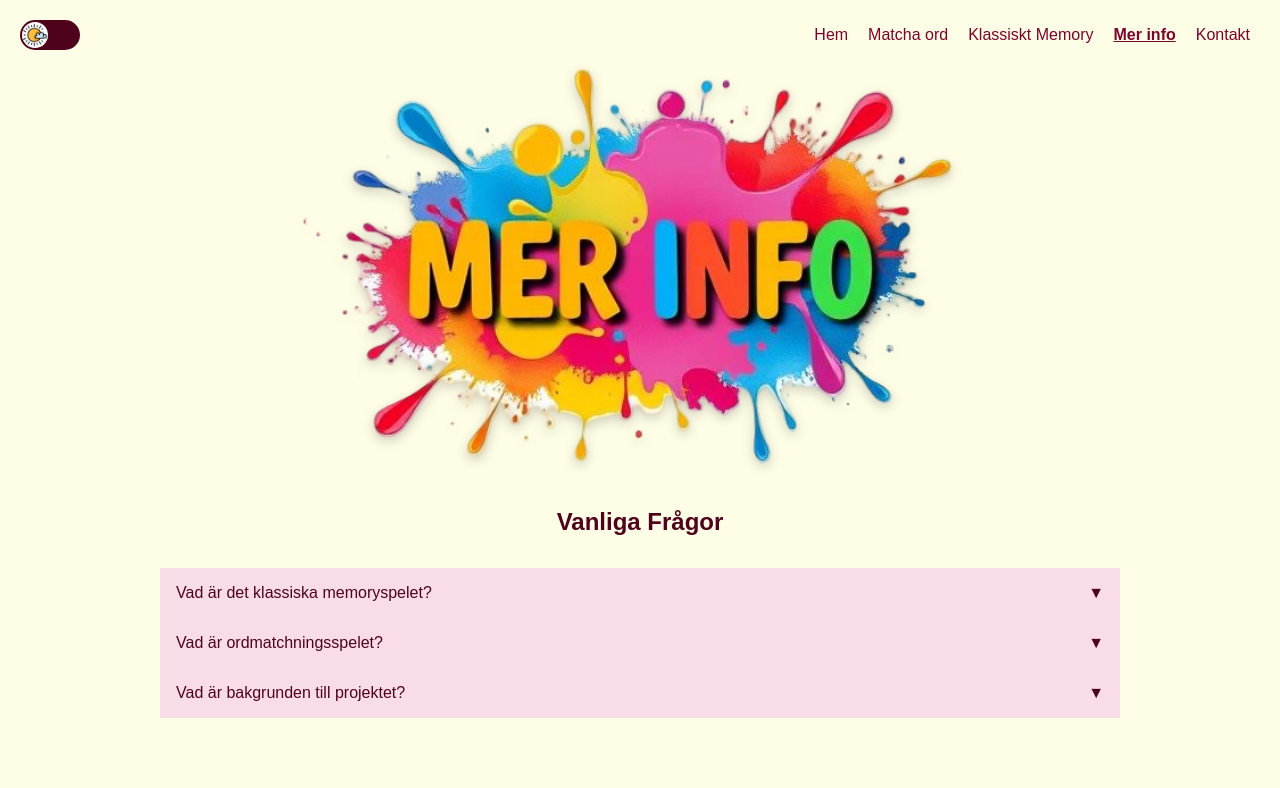
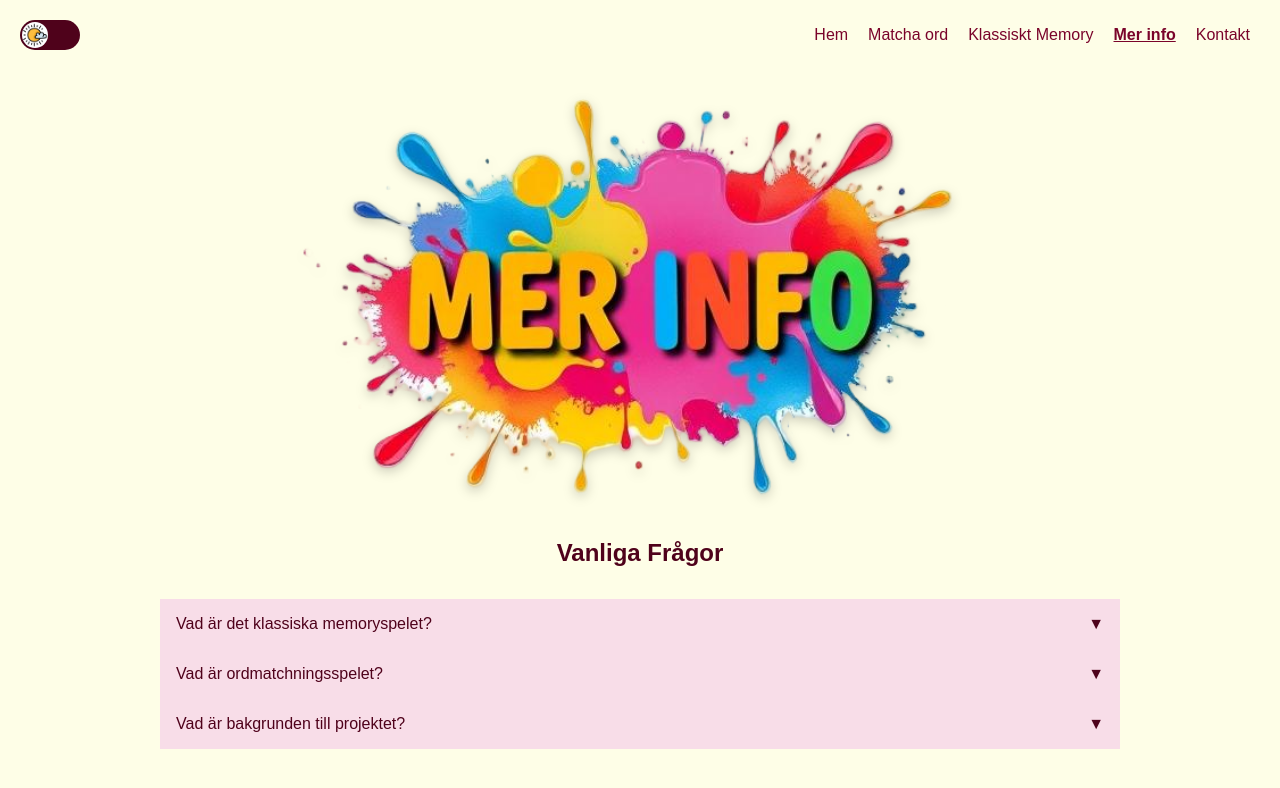
Before and after one commit to annkar73/wordmatch, a React (Vite) app: page /#/faq in a window 1280 px wide. Shown: the top 788 px of the page. Built offline with nearby package versions, Linux system fonts and the light colour scheme; no server answers.

Commit message:
adjust wrappers

```diff
--- a/src/Pages/Contact.tsx
+++ b/src/Pages/Contact.tsx
@@ -2,6 +2,11 @@ import styled from "styled-components";
 import { PageWrapper } from "../Components/styled/Wrappers";
 import { ContactForm } from "../Components/ContactForm";
 import { breakpoints, spacing } from "../styles/variables";
+
+
+const StyledPageWrapper = styled(PageWrapper)`
+  justify-content: center;
+`;
 
 const Container = styled.div`
   width: 90vw;
@@ -40,14 +45,14 @@ const Image = styled.img`
 const Contact = () => {
   return (
     <>
-    <PageWrapper>
+    <StyledPageWrapper>
     <Image src="/assets/kontakt.png" />
 
     <Container>
       <ContactForm />
     </Container>
 
-    </PageWrapper>
+    </StyledPageWrapper>
     </>
   );
 }
--- a/src/Pages/Faq.tsx
+++ b/src/Pages/Faq.tsx
@@ -2,6 +2,10 @@ import styled from "styled-components";
 import { FaqList } from "../Components/FaqList";
 import { PageWrapper } from "../Components/styled/Wrappers";
 import { breakpoints, spacing } from "../styles/variables";
+
+const StyledPageWrapper = styled(PageWrapper)`
+  justify-content: center;
+`;
 
 const Container = styled.div`
   max-width: 80vw;
@@ -43,14 +47,14 @@ const Image = styled.img`
 export function Faq() {
   return (
     <>
-    <PageWrapper>
+    <StyledPageWrapper>
       <Image src="/assets/info_logo.png" alt="Info Logo" />
       <Title>Vanliga Frågor</Title>
 
     <Container>
       <FaqList />
     </Container>
-    </PageWrapper>
+    </StyledPageWrapper>
     </>
   );
 }
```
